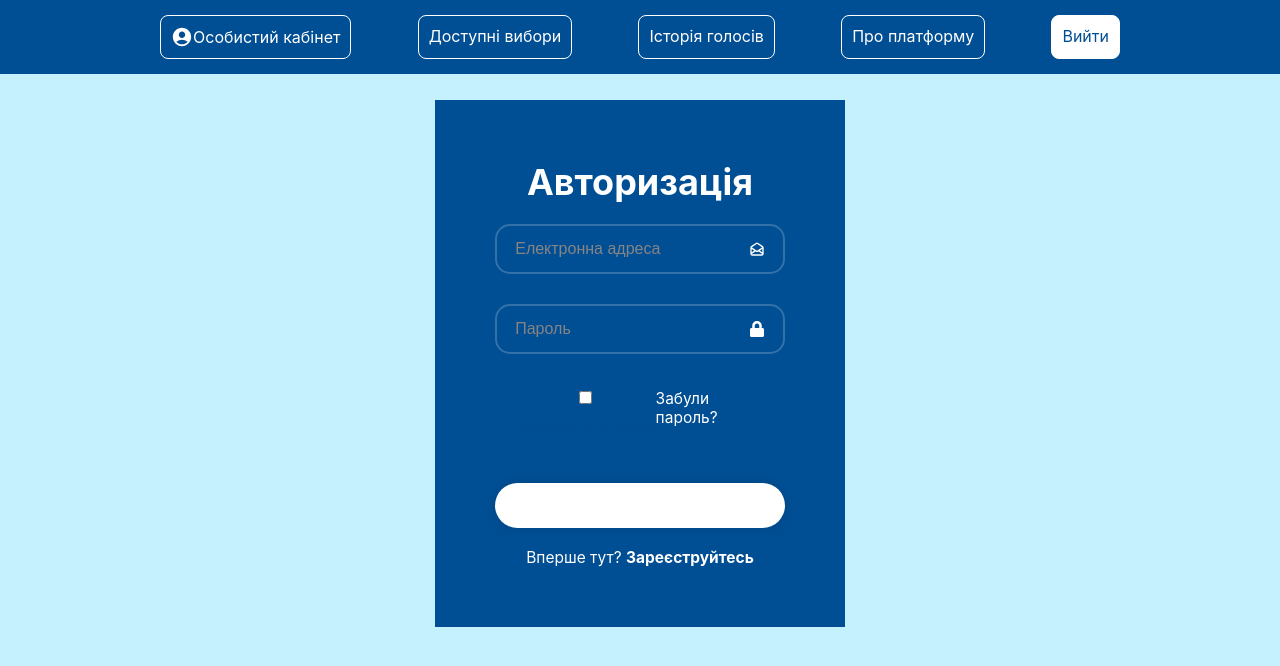
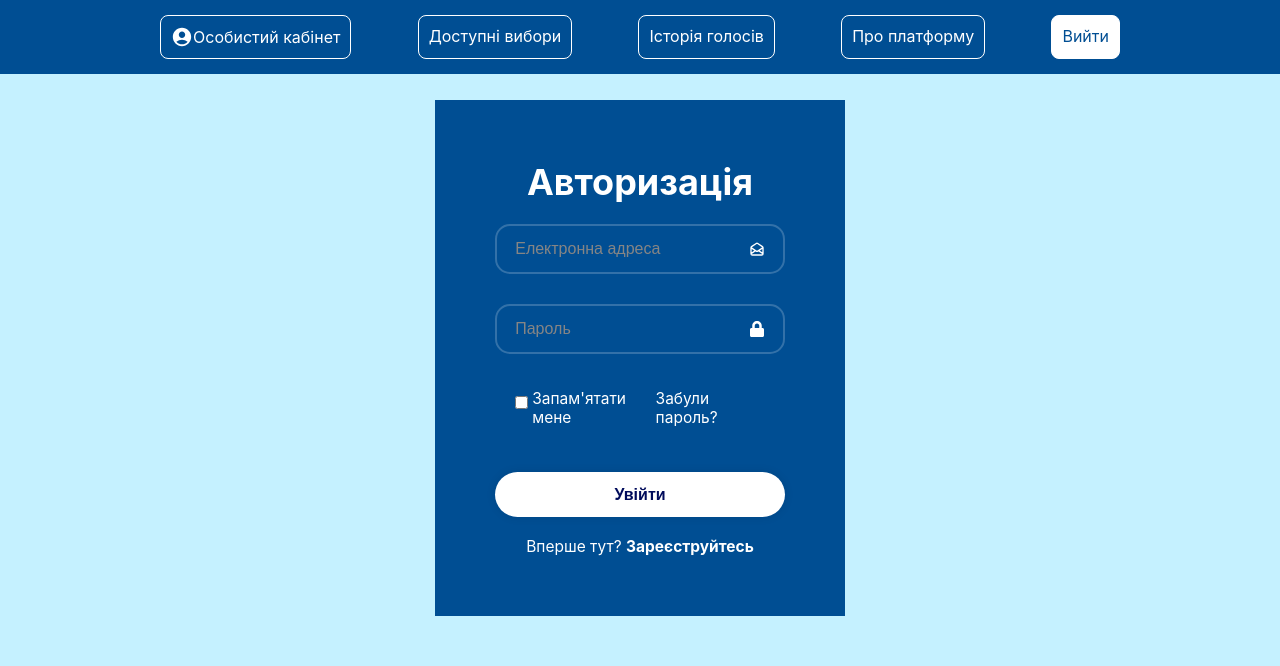
Before and after one commit to VotingService/frontend, a React (Create React App) app in the folder voting-service-react/: page / in a window 1280 px wide. Shown: the top 666 px of the page. Built offline with nearby package versions, Linux system fonts and the light colour scheme.

Commit message:
fixed authorization styles

```diff
--- a/voting-service-react/src/components/Authorization/Authorize.css
+++ b/voting-service-react/src/components/Authorization/Authorize.css
@@ -60,9 +60,16 @@
   padding: 20px;
 }
 
+.remember-forgot label{
+  display: flex;
+  color: #fff;
+}
+
 .remember-forgot label input {
   accent-color: #fff;
+  margin-top: 4px;
   margin-right: 4px;
+  max-width: 13px;
 }
 
 .remember-forgot a {
@@ -79,6 +86,7 @@
   width: 100%;
   height: 45px;
   background: #fff;
+  color: rgb(0, 11, 91);
   border: none;
   outline: none;
   border-radius: 40px;
```
